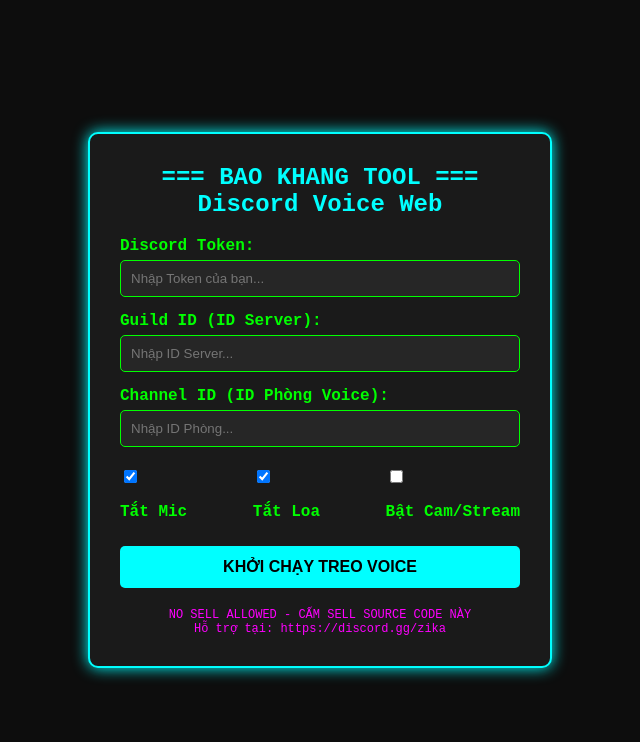
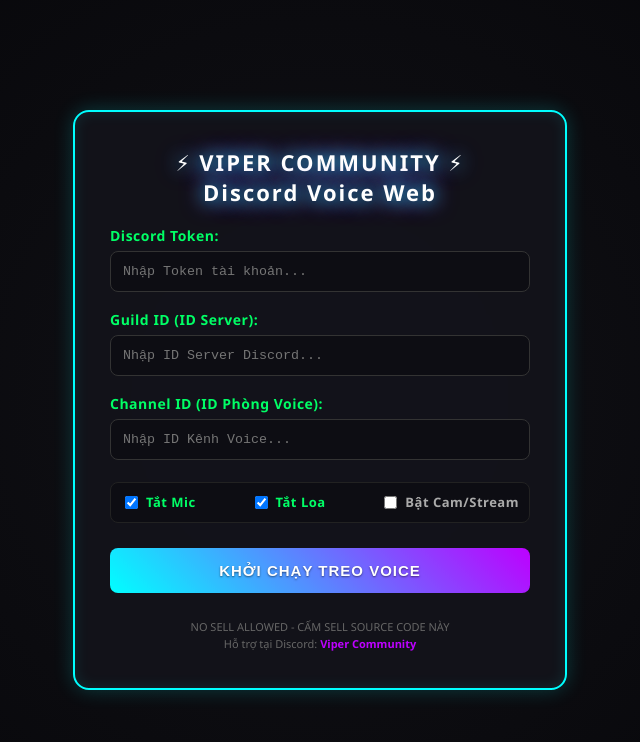
Before and after one commit to phatdptrai/Viper, a plain HTML site: page index.html in a window 1280 px wide. Shown: the whole page, without its empty margins (320-960 px from the left). Drawn offline with Linux system fonts and the light colour scheme.

Commit message:
Update index.html

```diff
--- a/index.html
+++ b/index.html
@@ -2,34 +2,130 @@
 <html lang="vi">
 <head>
     <meta charset="UTF-8">
-    <title>Tool Treo Voice - BAO KHANG</title>
+    <meta name="viewport" content="width=device-width, initial-scale=1.0">
+    <title>Tool Treo Voice - VIPER COMMUNITY</title>
     <style>
-        body { background-color: #0d0d0d; color: #00ff00; font-family: 'Courier New', Courier, monospace; display: flex; justify-content: center; align-items: center; height: 100vh; margin: 0; }
-        .container { border: 2px solid #00ffff; padding: 30px; border-radius: 10px; width: 400px; background-color: #1a1a1a; box-shadow: 0 0 15px #00ffff; }
-        h2 { text-align: center; color: #00ffff; margin-top: 0; }
-        label { display: block; margin-top: 15px; font-weight: bold; }
-        input[type="text"], input[type="password"] { width: 100%; padding: 10px; margin-top: 5px; background-color: #262626; color: #fff; border: 1px solid #00ff00; box-sizing: border-box; border-radius: 5px; }
-        .checkbox-group { margin-top: 20px; display: flex; justify-content: space-between; }
-        button { width: 100%; padding: 12px; margin-top: 25px; background-color: #00ffff; color: #000; font-weight: bold; font-size: 16px; border: none; border-radius: 5px; cursor: pointer; transition: 0.3s; }
-        button:hover { background-color: #00ccff; box-shadow: 0 0 15px #00ccff; }
-        .footer { text-align: center; margin-top: 20px; color: #ff00ff; font-size: 12px; }
-        #status { margin-top: 15px; text-align: center; font-weight: bold; font-size: 15px;}
+        :root {
+            --glow-color: #00ffff;
+            --purple-glow: #bd00ff;
+        }
+        body {
+            background: radial-gradient(circle, #111116 0%, #050508 100%);
+            color: #00ff66;
+            font-family: 'Segoe UI', Tahoma, Geneva, Verdana, sans-serif;
+            display: flex;
+            justify-content: center;
+            align-items: center;
+            height: 100vh;
+            margin: 0;
+        }
+        .container {
+            border: 2px solid var(--glow-color);
+            padding: 35px;
+            border-radius: 16px;
+            width: 420px;
+            background-color: rgba(20, 20, 27, 0.95);
+            box-shadow: 0 0 20px rgba(0, 255, 255, 0.2), inset 0 0 15px rgba(0, 255, 255, 0.1);
+            backdrop-filter: blur(10px);
+            transition: 0.4s;
+        }
+        .container:hover {
+            box-shadow: 0 0 30px rgba(0, 255, 255, 0.4), inset 0 0 20px rgba(0, 255, 255, 0.2);
+        }
+        h2 {
+            text-align: center;
+            color: #fff;
+            margin-top: 0;
+            font-size: 22px;
+            letter-spacing: 2px;
+            text-shadow: 0 0 10px var(--glow-color);
+            animation: pulse 2s infinite alternate;
+        }
+        @keyframes pulse {
+            0% { text-shadow: 0 0 8px var(--glow-color); }
+            100% { text-shadow: 0 0 20px var(--glow-color), 0 0 30px var(--purple-glow); }
+        }
+        label { display: block; margin-top: 18px; font-weight: 600; color: #00fffff; font-size: 14px; letter-spacing: 0.5px; }
+        input[type="text"], input[type="password"] {
+            width: 100%;
+            padding: 12px;
+            margin-top: 6px;
+            background-color: #0d0d13;
+            color: #fff;
+            border: 1px solid #333;
+            box-sizing: border-box;
+            border-radius: 8px;
+            font-family: monospace;
+            transition: 0.3s;
+        }
+        input[type="text"]:focus, input[type="password"]:focus {
+            border-color: var(--glow-color);
+            box-shadow: 0 0 10px rgba(0, 255, 255, 0.5);
+            outline: none;
+        }
+        .checkbox-group {
+            margin-top: 22px;
+            display: flex;
+            justify-content: space-between;
+            background: #0d0d13;
+            padding: 10px;
+            border-radius: 8px;
+            border: 1px solid #222;
+        }
+        .checkbox-item { display: flex; align-items: center; gap: 5px; }
+        .checkbox-item input { cursor: pointer; }
+        .checkbox-item label { margin-top: 0; cursor: pointer; color: #aaa; font-size: 13px; }
+        .checkbox-item input:checked + label { color: #00ff66; }
+
+        button {
+            width: 100%;
+            padding: 14px;
+            margin-top: 25px;
+            background: linear-gradient(45deg, #00ffff, #bd00ff);
+            color: #fff;
+            font-weight: bold;
+            font-size: 15px;
+            border: none;
+            border-radius: 8px;
+            cursor: pointer;
+            transition: 0.4s;
+            letter-spacing: 1px;
+            text-shadow: 0 1px 2px rgba(0,0,0,0.5);
+        }
+        button:hover {
+            transform: translateY(-2px);
+            box-shadow: 0 5px 15px rgba(189, 0, 255, 0.5);
+        }
+        button:active { transform: translateY(0); }
+        .footer { text-align: center; margin-top: 25px; color: #666; font-size: 11px; line-height: 1.6; }
+        .footer a { color: #bd00ff; text-decoration: none; font-weight: bold; transition: 0.3s; }
+        .footer a:hover { color: #00ffff; text-shadow: 0 0 8px var(--glow-color); }
+        #status { margin-top: 15px; text-align: center; font-weight: bold; font-size: 14px;}
     </style>
 </head>
 <body>
 <div class="container">
-    <h2>=== BAO KHANG TOOL ===<br>Discord Voice Web</h2>
+    <h2>⚡ VIPER COMMUNITY ⚡<br>Discord Voice Web</h2>
     <label>Discord Token:</label>
-    <input type="password" id="token" placeholder="Nhập Token của bạn...">
+    <input type="password" id="token" placeholder="Nhập Token tài khoản...">
     <label>Guild ID (ID Server):</label>
-    <input type="text" id="guild_id" placeholder="Nhập ID Server...">
+    <input type="text" id="guild_id" placeholder="Nhập ID Server Discord...">
     <label>Channel ID (ID Phòng Voice):</label>
-    <input type="text" id="channel_id" placeholder="Nhập ID Phòng...">
+    <input type="text" id="channel_id" placeholder="Nhập ID Kênh Voice...">
 
     <div class="checkbox-group">
-        <div><input type="checkbox" id="mute" checked> <label style="cursor:pointer;" for="mute">Tắt Mic</label></div>
-        <div><input type="checkbox" id="deaf" checked> <label style="cursor:pointer;" for="deaf">Tắt Loa</label></div>
-        <div><input type="checkbox" id="stream"> <label style="cursor:pointer;" for="stream">Bật Cam/Stream</label></div>
+        <div class="checkbox-item">
+            <input type="checkbox" id="mute" checked>
+            <label for="mute">Tắt Mic</label>
+        </div>
+        <div class="checkbox-item">
+            <input type="checkbox" id="deaf" checked>
+            <label for="deaf">Tắt Loa</label>
+        </div>
+        <div class="checkbox-item">
+            <input type="checkbox" id="stream">
+            <label for="stream">Bật Cam/Stream</label>
+        </div>
     </div>
 
     <button onclick="startBot()">KHỞI CHẠY TREO VOICE</button>
@@ -37,7 +133,7 @@
 
     <div class="footer">
         NO SELL ALLOWED - CẤM SELL SOURCE CODE NÀY<br>
-        Hỗ trợ tại: https://discord.gg/zika
+        Hỗ trợ tại Discord: <a href="https://discord.gg/7K6AbqhvZj" target="_blank">Viper Community</a>
     </div>
 </div>
 
@@ -58,7 +154,6 @@
 
         statusDiv.innerHTML = "<span style='color:#ffff00;'>⏳ Đang gửi lệnh lên máy chủ...</span>";
 
-        // Đoạn JS này làm nhiệm vụ đóng gói dữ liệu và gửi sang file Python
         fetch('/start_bot', {
             method: 'POST',
             headers: { 'Content-Type': 'application/json' },
@@ -67,7 +162,7 @@
         .then(response => response.json())
         .then(data => {
             if(data.success) {
-                statusDiv.innerHTML = "<span style='color:#00ff00;'>✅ " + data.message + "</span>";
+                statusDiv.innerHTML = "<span style='color:#00ff66;'>✅ " + data.message + "</span>";
             } else {
                 statusDiv.innerHTML = "<span style='color:#ff4d4d;'>❌ Lỗi: " + data.message + "</span>";
             }
```
